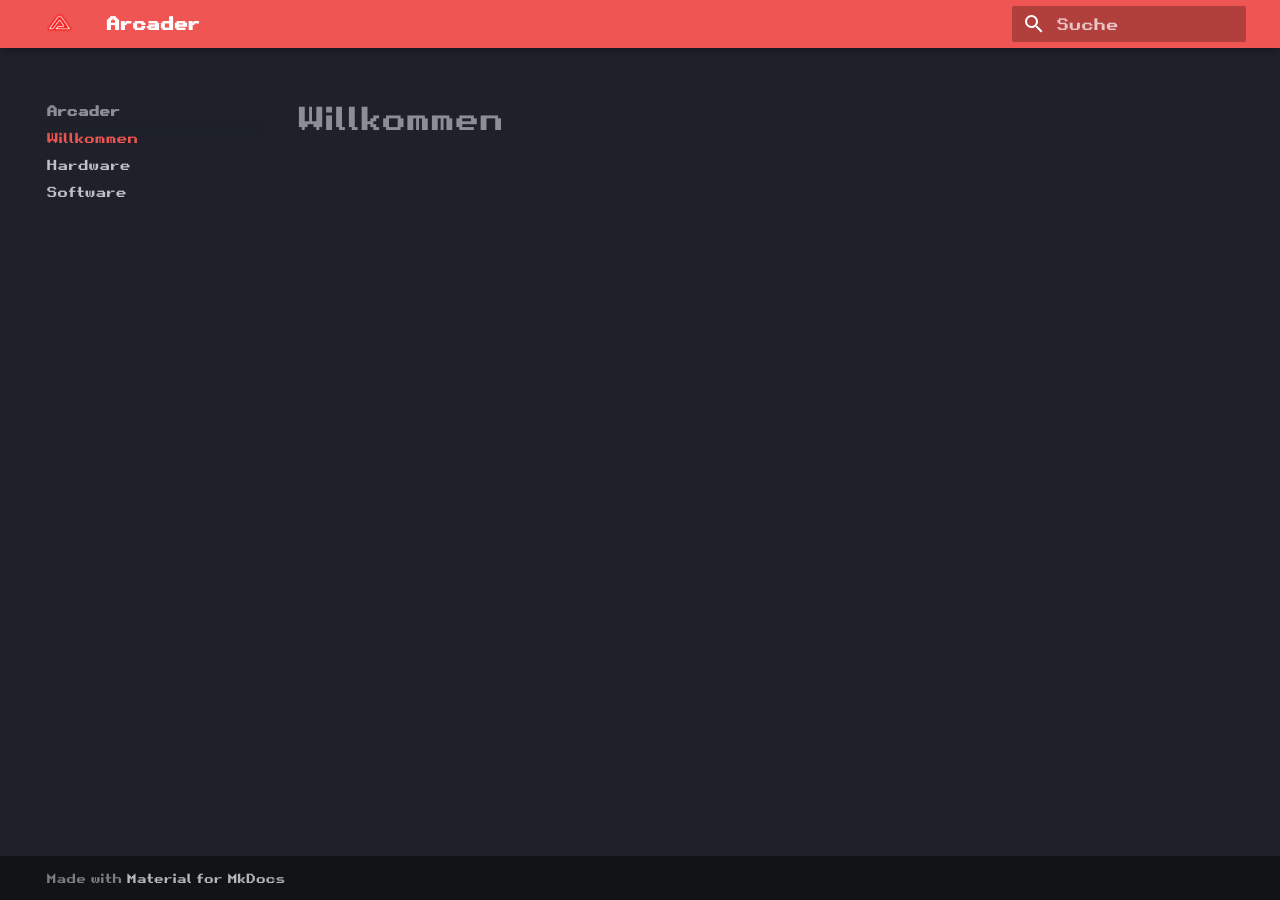
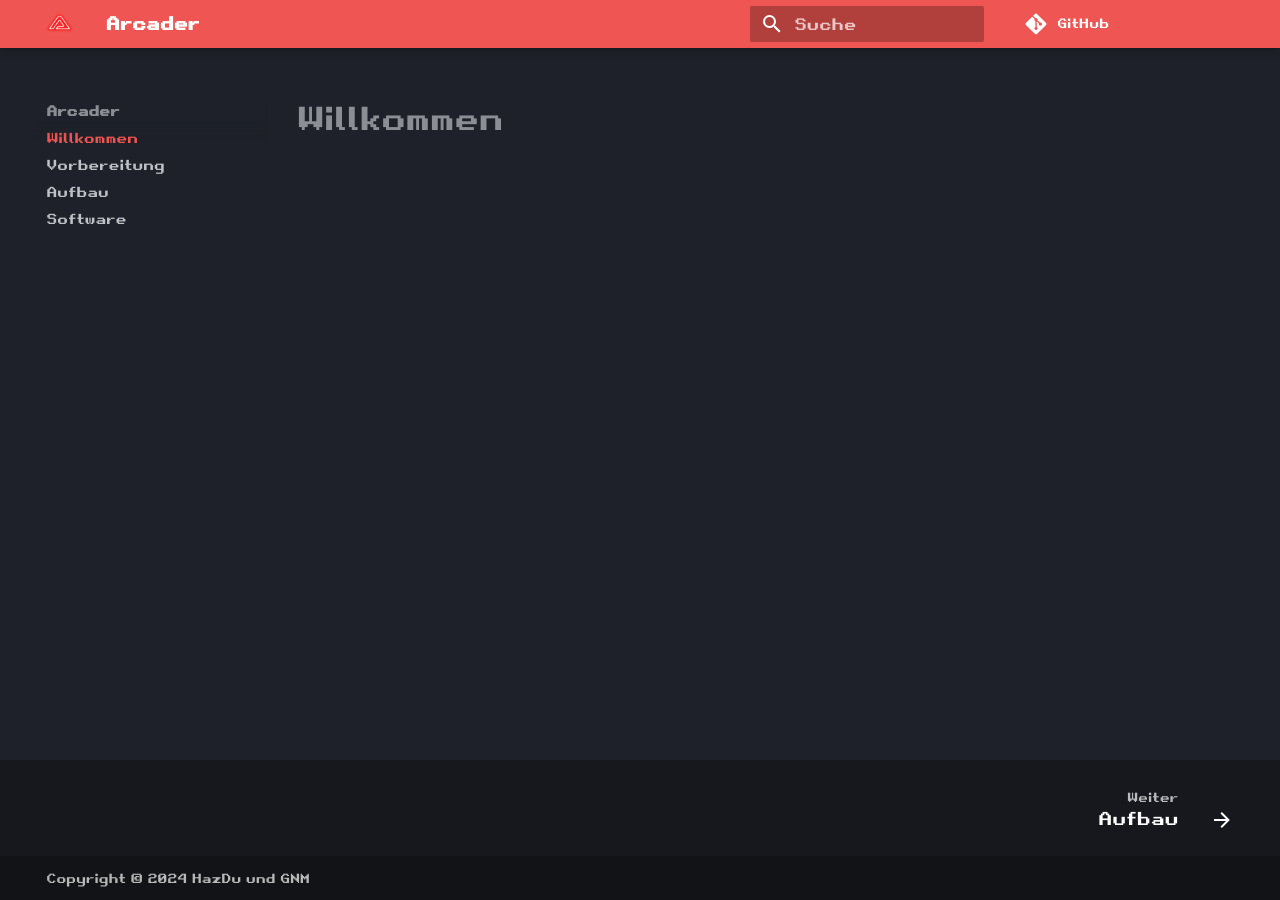
Before and after one commit to HazDu/Arcader, an MkDocs documentation site: the page built from docs/index.md, in a window 1280 px wide. Built offline with MkDocs 1.6.1 and Material for MkDocs 9.7.7, drawn with Linux system fonts in a browser that asks for light colours; comment, search, counter and statistics services are not loaded.

Commit message:
Updated the mkdocs.yml

```diff
--- a/mkdocs.yml
+++ b/mkdocs.yml
@@ -1,5 +1,8 @@
 site_name: Arcader
 site_url: https://arcader.gnmyt.dev
+copyright: Copyright &copy; 2024 <a href="https://github.com/HazDu">HazDu</a> und <a href="https://gnmyt.dev">GNM</a>
+repo_url: https://github.com/gnmyt/Arcader
+edit_uri: https://github.com/gnmyt/Arcader/edit/main/docs
 theme:
   name: material
   language: de
@@ -8,5 +11,20 @@ theme:
   palette:
     primary: red
     scheme: slate
+  features:
+    - navigation.footer
+extra:
+  generator: false
 extra_css:
   - assets/fonts.css
+nav:
+  - Willkommen: index.md
+  - Vorbereitung: preparation.md
+  - Aufbau: hardware.md
+  - Software: software.md
+
+markdown_extensions:
+  - attr_list
+  - pymdownx.emoji:
+      emoji_index: !!python/name:material.extensions.emoji.twemoji
+      emoji_generator: !!python/name:material.extensions.emoji.to_svg
```
